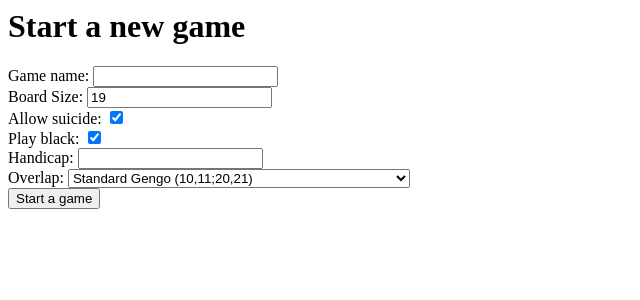
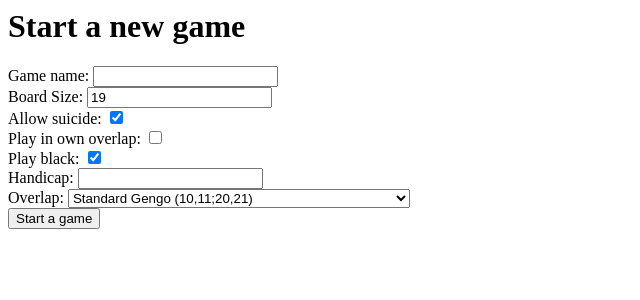
Before and after one commit to jackbenn/gengo, a Flask app: page / in a window 1280 px wide. Shown: the top 300 px of the page, without its empty margins (0-640 px from the left). Run offline with Flask 2, Linux system fonts and the light colour scheme.

Commit message:
allow own-overlap option to web app; fix own-overlap capturing bug

```diff
--- a/gengo/app/routes.py
+++ b/gengo/app/routes.py
@@ -22,12 +22,14 @@ def game():
     action = request.args.get('action')
 
     allow_suicide = "-"
+    play_in_own_overlap = "-"
     play_black = "-"
     handicap = 1
     overlap='standard'
 
     if action == "new":
         allow_suicide = "allow_suicide" in request.args
+        play_in_own_overlap = "play_in_own_overlap" in request.args
         play_black = "play_black" in request.args
         try:
             handicap = int(request.args.get('handicap'))
@@ -38,6 +40,7 @@ def game():
                            game_name=game_name,
                            board_size=board_size,
                            allow_suicide=allow_suicide,
+                           play_in_own_overlap=play_in_own_overlap,
                            play_black=play_black,
                            handicap=handicap,
                            overlap=overlap,
--- a/gengo/app/static/js/board.py
+++ b/gengo/app/static/js/board.py
@@ -88,6 +88,7 @@ def on_open(evt):
     game_name = div_rules.attrs['game_name']
     board_size = int(div_rules.attrs['board_size'])
     allow_suicide = div_rules.attrs['allow_suicide']
+    play_in_own_overlap = div_rules.attrs['play_in_own_overlap']
     play_black = div_rules.attrs['play_black']
     handicap = div_rules.attrs['handicap']
     overlap = div_rules.attrs['overlap']
@@ -99,6 +100,7 @@ def on_open(evt):
         ws.send(game_name)
         ws.send(str(board_size))
         ws.send(allow_suicide)
+        ws.send(play_in_own_overlap)
         ws.send(play_black)
         ws.send(handicap)
         ws.send(overlap)
--- a/gengo/app/templates/game.html
+++ b/gengo/app/templates/game.html
@@ -15,6 +15,7 @@
              game_name={{game_name}}
              board_size={{board_size}}
              allow_suicide={{allow_suicide}}
+             play_in_own_overlap={{play_in_own_overlap}}
              play_black={{play_black}}
              handicap={{handicap}}
              overlap={{overlap}}
--- a/gengo/app/templates/new.html
+++ b/gengo/app/templates/new.html
@@ -7,6 +7,7 @@
             Game name: <input type="text" name="game_name"/><br/>
             Board Size: <input type="text" value="19" maxlength="3" name="board_size"/><br/>
             Allow suicide: <input type="checkbox" checked name="allow_suicide"/><br/>
+            Play in own overlap: <input type="checkbox" name="play_in_own_overlap"/><br/>
             Play black: <input type="checkbox" checked name="play_black"/><br/>
             Handicap: <input type="text" maxlength="2" name="handicap"/><br/>
             Overlap:
--- a/gengo/server/server.py
+++ b/gengo/server/server.py
@@ -29,6 +29,7 @@ async def run_game(game_name):
 
     board_size = int(await websocket1.recv())
     allow_suicide = (await websocket1.recv()) == "True"
+    play_in_own_overlap = (await websocket1.recv()) == "True"
     play_black = (await websocket1.recv()) == "True"
     handicap = await websocket1.recv()
     handicap = int(handicap) if handicap.isdigit() else 1
@@ -48,6 +49,7 @@ async def run_game(game_name):
 
     logging.info(f"creating a board of size {board_size}")
     logging.info(f"allow_suicide {allow_suicide}")
+    logging.info(f"play_in_own_overlap {play_in_own_overlap}")
     logging.info(f"play_black {play_black}")
     logging.info(f"handicap {handicap}")
     games[game_name]['board_size'] = board_size
@@ -61,6 +63,7 @@ async def run_game(game_name):
     rules = Rules(*overlap_lists,
                   size=board_size,
                   allow_suicide=allow_suicide,
+                  play_in_own_overlap=play_in_own_overlap,
                   handicap=handicap)
 
     p1 = Player("X", "X", "black", 1)
--- a/gengo/src/gengo.py
+++ b/gengo/src/gengo.py
@@ -439,7 +439,7 @@ class Stone:
         logging.info("The stone died.")
         self.location.stone = None
         for space in self.location.overlap:
-            space.overlapcount[owner.index] -= 1
+            space.overlapcount[self.owner.index] -= 1
             # add as liberty to other groups
             if space.is_empty():
                 logging.info("Freed a space to be a liberty...")
```
